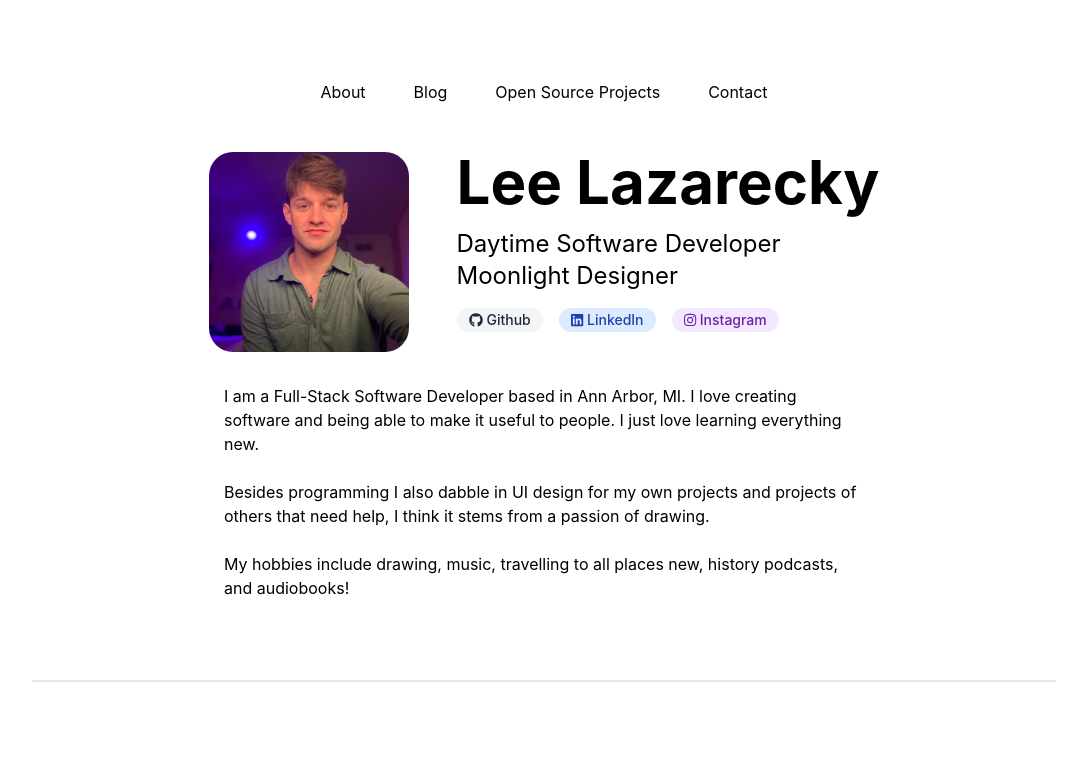
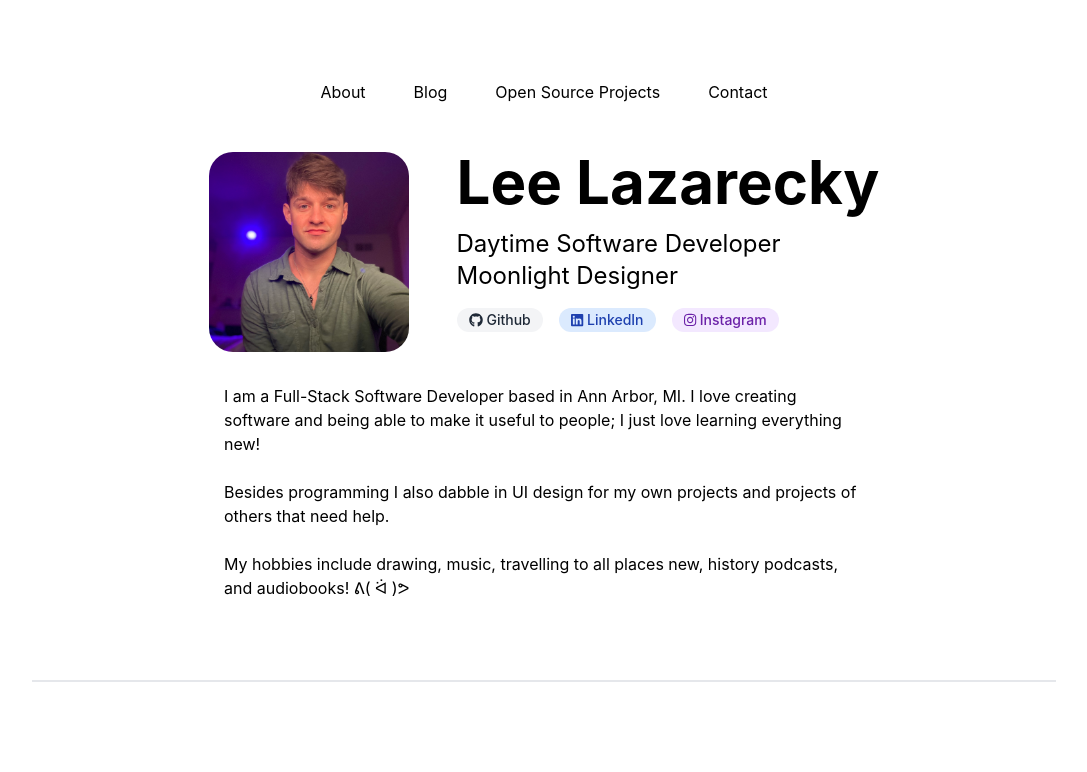
Before and after one commit to Druage/leelazarecky, a Next.js app: page / in a window 1280 px wide. Shown: the top 772 px of the page, without its empty margins (96-1183 px from the left). Built offline with nearby package versions, Linux system fonts and the light colour scheme.

Commit message:
Update about me section

```diff
--- a/pages/index.tsx
+++ b/pages/index.tsx
@@ -94,22 +94,21 @@ const Home: NextPage = () => {
         <div className={"mx-auto py-8 sm:w-full md:w-[40rem]"}>
           <p>
             I am a Full-Stack Software Developer based in Ann Arbor, MI. I love
-            creating software and being able to make it useful to people. I just
-            love learning everything new.
+            creating software and being able to make it useful to people; I just
+            love learning everything new!
           </p>
 
           <br />
 
           <p>
             Besides programming I also dabble in UI design for my own projects
-            and projects of others that need help, I think it stems from a
-            passion of drawing.
+            and projects of others that need help.
           </p>
 
           <br />
           <p>
             My hobbies include drawing, music, travelling to all places new,
-            history podcasts, and audiobooks!
+            history podcasts, and audiobooks! ᕕ( ᐛ )ᕗ
           </p>
         </div>
       </header>
```
